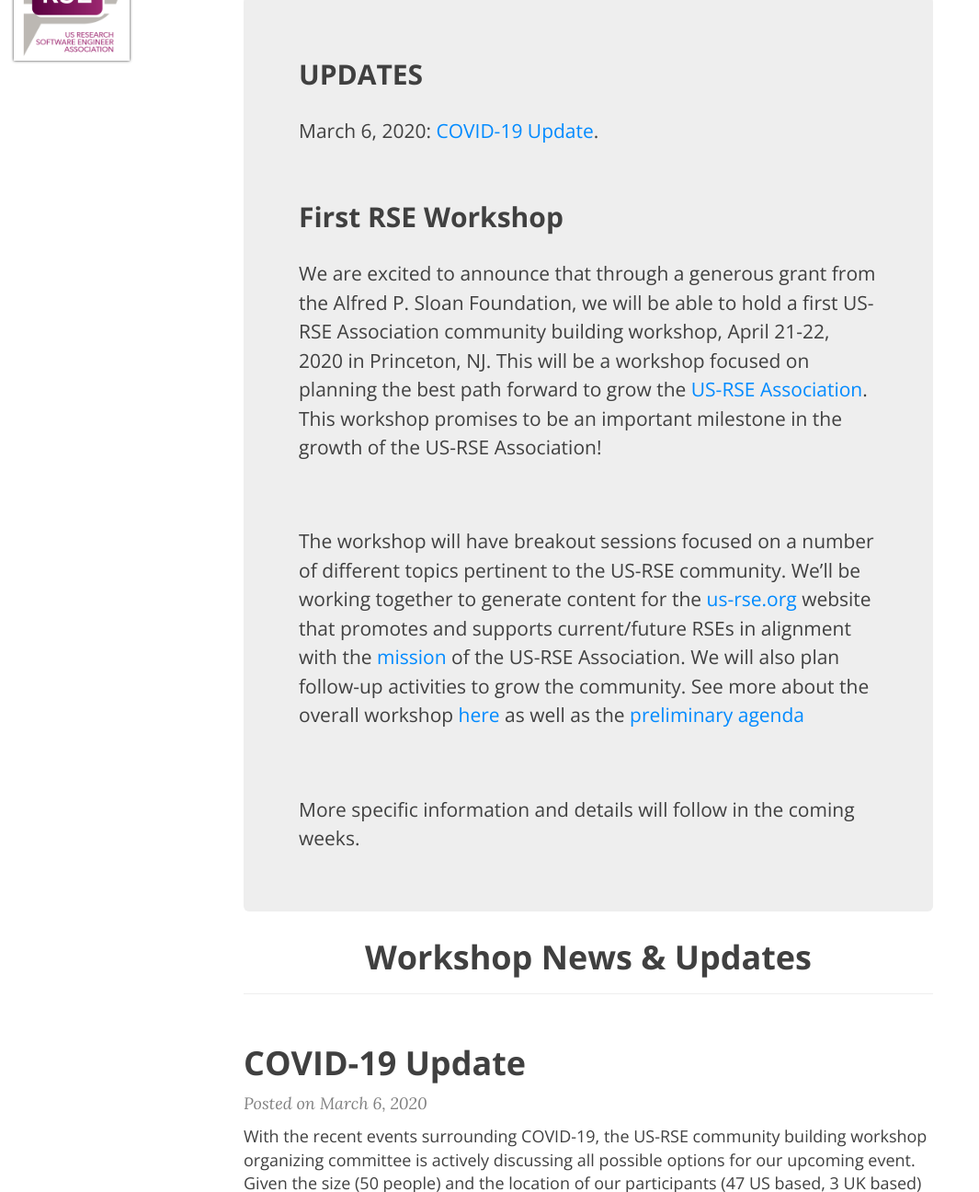
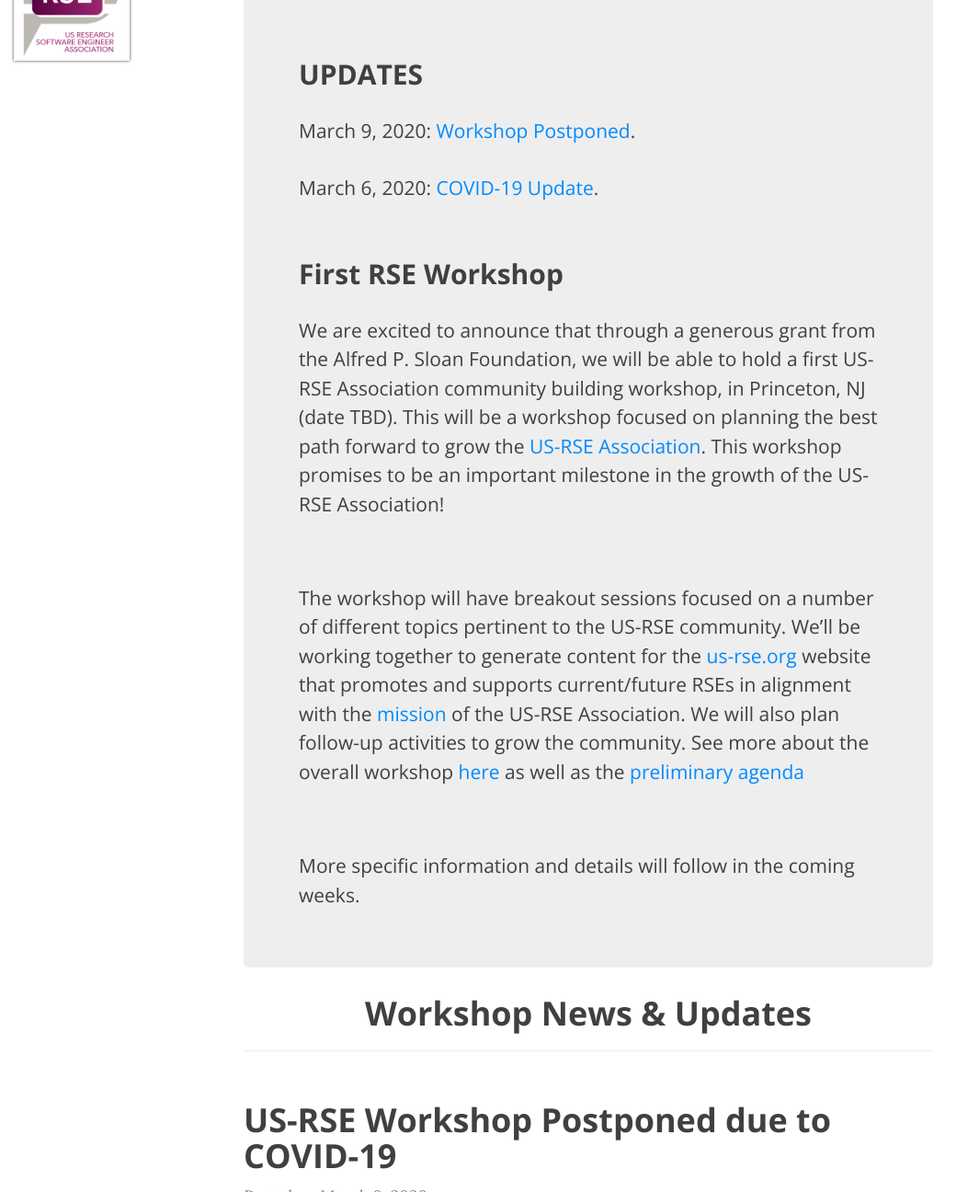
Before and after one commit to cosden/2020-april-workshop, a Jekyll site: the page built from index.html, in a window 1280 px wide and 1400 px high, cut to the strip 104-1400 px from the top of the window. Shown: the whole strip at 92% size, without its empty margins (0-1065 px from the left). Built offline with Jekyll 4.4.1, drawn with Linux system fonts in a browser that asks for light colours; nearby versions of some CDN libraries; the list of posts is cut into pages by our own code; some of the changed text lies outside the part shown.

Commit message:
add second update about coronavirus (postpone)

```diff
--- a/index.html
+++ b/index.html
@@ -1,7 +1,7 @@
 ---
 layout: page
 title: US-RSE Community Building Workshop
-subtitle: April 2020 in Princeton, NJ
+subtitle: Fall 2020 in Princeton, NJ
 use-site-title: true
 fb-img:
 ---
@@ -10,13 +10,16 @@
 <div class="main-explain-area jumbotron">
 
 <h2>UPDATES</h2>
+  <p> March 9, 2020: <a href='{{ site.baseurl }}/2020-03-09-coronavirus-update/'>Workshop Postponed</a>.</p>
   <p> March 6, 2020: <a href='{{ site.baseurl }}/2020-03-06-coronavirus-update/'>COVID-19 Update</a>.</p>
+
+
 <br>
 
   <h2> First RSE Workshop </h2>
   <p> We are excited to announce that through a generous grant from the Alfred
     P. Sloan Foundation, we will be able to hold a first US-RSE Association
-    community building workshop, April 21-22, 2020 in Princeton, NJ. This will
+    community building workshop, in Princeton, NJ (date TBD). This will
     be a workshop focused on planning the best path forward to grow the
     <a href='https://us-rse.org'>US-RSE Association</a>. This workshop promises
     to be an important milestone in the growth of the US-RSE Association!</p>
```
Also changed, not shown: _posts/2020-03-09-coronavirus-update.md (added, +19 -0 lines), pages/venue.md (+1 -5 lines).
